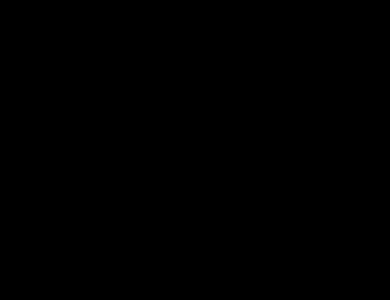
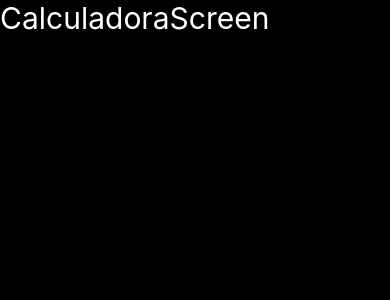
Before and after one commit to Felipe0298/Calculadora-iOS, a React Native app: screen / in a window 390 px wide. Shown: the top 300 px of the page. Built offline with nearby package versions, Linux system fonts and the light colour scheme.

Commit message:
87. Diseño inicial y pantalla de Calculadora

```diff
--- a/App.tsx
+++ b/App.tsx
@@ -1,11 +1,12 @@
 import React from 'react';
-import { SafeAreaView } from 'react-native';
+import { SafeAreaView, StatusBar } from 'react-native';
 import { CalculadoraScreen } from './src/screens/CalculadoraScreen';
 import { styles } from './src/theme/appTheme';
 
  const App = () => {
   return (
     <SafeAreaView style={styles.fondo}>
+      <StatusBar backgroundColor={"black"} barStyle={'light-content'}/>
       <CalculadoraScreen/>
     </SafeAreaView>
   );
--- a/src/screens/CalculadoraScreen.tsx
+++ b/src/screens/CalculadoraScreen.tsx
@@ -1,10 +1,11 @@
 import React from 'react';
 import { Text, View} from 'react-native';
+import { styles } from '../theme/appTheme';
 
 export const CalculadoraScreen = () => {
     return (
         <View>
-            <Text>CalculadoraScreen</Text>
+            <Text style={styles.texto}>CalculadoraScreen</Text>
         </View>
     );
 }
--- a/src/theme/appTheme.tsx
+++ b/src/theme/appTheme.tsx
@@ -4,5 +4,9 @@
     fondo:{
         flex:1,
         backgroundColor:"black",
+    },
+    texto:{
+        color:"white",
+        fontSize:30
     }
 });
```
